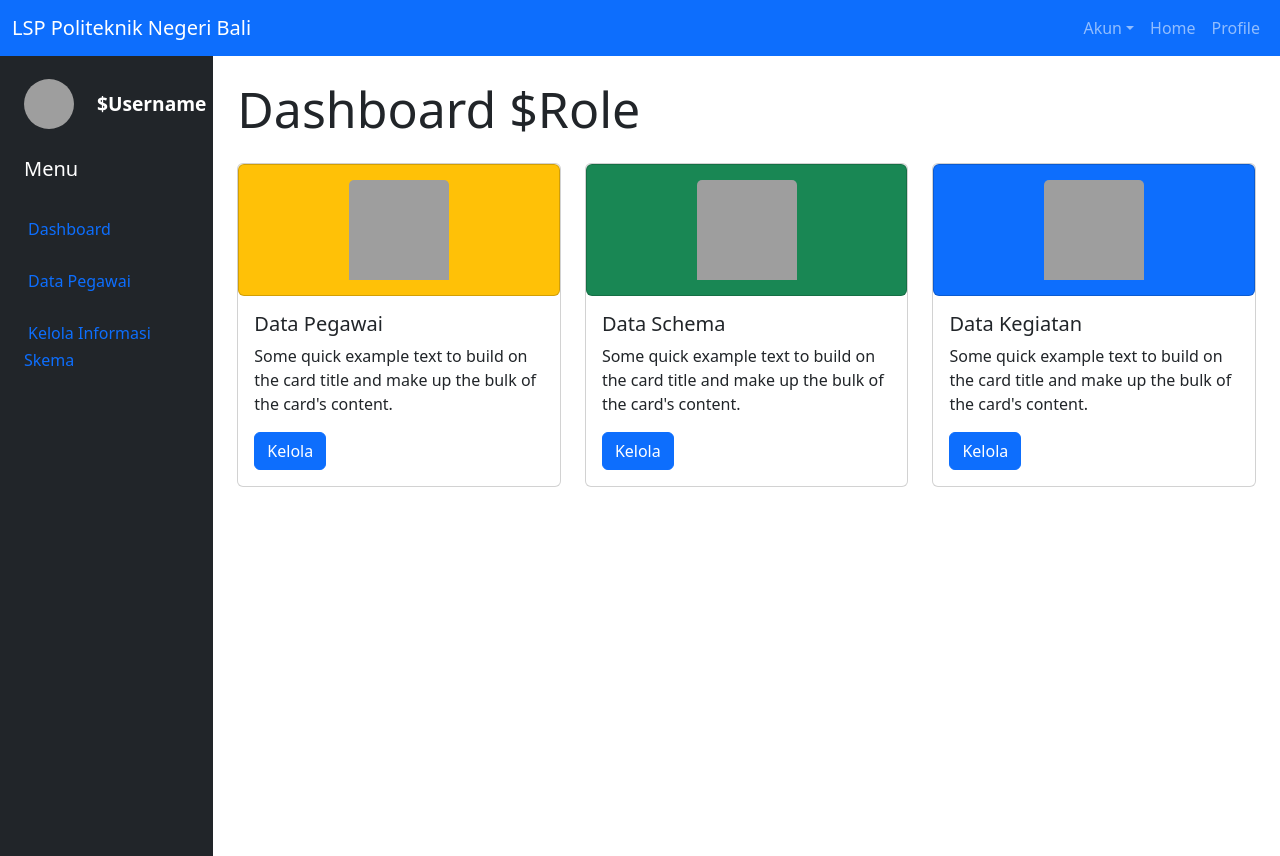
After one commit to jalalbinotong/sim_lsp, a CodeIgniter app: page /simlsp/index.php/cdashboard/dashboard in a window 1280 px wide. The commit adds this page. Run offline with CodeIgniter, Linux system fonts and the light colour scheme; grey boxes are pictures that could not be loaded.

Commit message:
Added Dashboard
- Controller and Models now linked to dashboard.
- Added Dashboard.

```diff
--- /dev/null
+++ b/application/controllers/Cdashboard.php
@@ -0,0 +1,15 @@
+<?php
+class Cdashboard extends CI_Controller
+{
+    // public function __construct()
+    // {
+    //     parent::__construct();
+    //     $this->load->model('mlogin');
+    // }
+
+    function dashboard()
+    {
+        $data['konten'] = $this->load->view('dashboard', '', TRUE);
+        $this->load->view('tampilanawal', $data);
+    }
+}
--- a/application/models/Mlogin.php
+++ b/application/models/Mlogin.php
@@ -18,7 +18,7 @@
                 'tipe_user' => $tipe_user
             );
             $this->session->set_userdata($array);
-            redirect('cadmin/formadmin', 'refresh');
+            redirect('cdashboard/dashboard');
         } else {
             //tidak ada data
             $this->session->set_flashdata('pesan', 'Login Gagal');
--- /dev/null
+++ b/application/views/dashboard.php
@@ -0,0 +1,171 @@
+<div class="container-fluid">
+    <div class="row flex-nowrap">
+        <div class="col-auto col-md-3 col-xl-2 px-sm-2 px-0 bg-dark">
+            <div class="d-flex flex-column align-items-center align-items-sm-start px-3 pt-2 text-white min-vh-100">
+                <div class="profile-info d-flex align-items-center">
+                    <img src="https://cdn-icons-png.flaticon.com/512/3135/3135715.png" class="profile-img me-2">
+                    <h4 class="profile-name mb-0">$Username</h4>
+                </div>
+                <a href="/" class="d-flex align-items-center pb-3 mb-md-0 me-md-auto text-white text-decoration-none">
+                    <span class="fs-5 d-none d-sm-inline">Menu</span>
+                </a>
+                <ul class="nav nav-pills flex-column mb-sm-auto mb-0 align-items-center align-items-sm-start" id="menu">
+                    <li class="nav-item">
+                        <a href="#" class="nav-link align-middle px-0">
+                            <i class="fs-4 bi-house"></i> <span class="ms-1 d-none d-sm-inline">Dashboard</span>
+                        </a>
+                    </li>
+                    <li>
+                        <a href="#" class="nav-link px-0 align-middle">
+                            <i class="fs-4 bi-table"></i> <span class="ms-1 d-none d-sm-inline">Data Pegawai</span></a>
+                    </li>
+                    <li>
+                        <a href="#submenu2" data-bs-toggle="collapse" class="nav-link px-0 align-middle ">
+                            <i class="fs-4 bi-bootstrap"></i> <span class="ms-1 d-none d-sm-inline">Kelola Informasi Skema</span></a>
+                        <ul class="collapse nav flex-column ms-1" id="submenu2" data-bs-parent="#menu">
+                            <li class="w-100">
+                                <a href="#" class="nav-link px-0"> <span class="d-none d-sm-inline">Item</span> 1</a>
+                            </li>
+                            <li>
+                                <a href="#" class="nav-link px-0"> <span class="d-none d-sm-inline">Item</span> 2</a>
+                            </li>
+                        </ul>
+                    </li>
+                    <!-- <li>
+                        <a href="#submenu3" data-bs-toggle="collapse" class="nav-link px-0 align-middle">
+                            <i class="fs-4 bi-grid"></i> <span class="ms-1 d-none d-sm-inline">Products</span> </a>
+                        <ul class="collapse nav flex-column ms-1" id="submenu3" data-bs-parent="#menu">
+                            <li class="w-100">
+                                <a href="#" class="nav-link px-0"> <span class="d-none d-sm-inline">Product</span> 1</a>
+                            </li>
+                            <li>
+                                <a href="#" class="nav-link px-0"> <span class="d-none d-sm-inline">Product</span> 2</a>
+                            </li>
+                            <li>
+                                <a href="#" class="nav-link px-0"> <span class="d-none d-sm-inline">Product</span> 3</a>
+                            </li>
+                            <li>
+                                <a href="#" class="nav-link px-0"> <span class="d-none d-sm-inline">Product</span> 4</a>
+                            </li>
+                        </ul>
+                    </li>
+                    <li>
+                        <a href="#" class="nav-link px-0 align-middle">
+                            <i class="fs-4 bi-people"></i> <span class="ms-1 d-none d-sm-inline">Customers</span> </a>
+                    </li>
+                </ul>
+                <hr> -->
+                    <!-- <div class="dropdown pb-4">
+                    <a href="#" class="d-flex align-items-center text-white text-decoration-none dropdown-toggle" id="dropdownUser1" data-bs-toggle="dropdown" aria-expanded="false">
+                        <img src="" alt="hugenerd" width="30" height="30" class="rounded-circle">
+                        <span class="d-none d-sm-inline mx-1">loser</span>
+                    </a>
+                    <ul class="dropdown-menu dropdown-menu-dark text-small shadow">
+                        <li><a class="dropdown-item" href="#">New project...</a></li>
+                        <li><a class="dropdown-item" href="#">Settings</a></li>
+                        <li><a class="dropdown-item" href="#">Profile</a></li>
+                        <li>
+                            <hr class="dropdown-divider">
+                        </li>
+                        <li><a class="dropdown-item" href="#">Sign out</a></li>
+                    </ul>
+                </div> -->
+                </ul>
+            </div>
+        </div>
+
+        <div class="col py-3">
+
+            <div class="container">
+                <p class="title">
+                    Dashboard $Role
+                </p>
+                <div class="row">
+                    <div class="col-md-4">
+                        <div class="card">
+                            <div class="card text-bg-warning">
+                                <img src="https://cdn-icons-png.flaticon.com/512/4168/4168988.png" class="card-img-top" alt="...">
+                            </div>
+                            <div class="card-body">
+                                <h5 class="card-title">Data Pegawai</h5>
+                                <p class="card-text">Some quick example text to build on the card title and make up the bulk of the card's content.</p>
+                                <a href="#" class="btn btn-primary">Kelola</a>
+                            </div>
+                        </div>
+                    </div>
+                    <div class="col-md-4">
+                        <div class="card">
+                            <div class="card text-bg-success">
+                                <img src="https://cdn-icons-png.flaticon.com/512/1415/1415345.png" class="card-img-top" alt="...">
+                            </div>
+                            <div class="card-body">
+                                <h5 class="card-title">Data Schema</h5>
+                                <p class="card-text">Some quick example text to build on the card title and make up the bulk of the card's content.</p>
+                                <a href="#" class="btn btn-primary">Kelola</a>
+                            </div>
+                        </div>
+                    </div>
+                    <div class="col-md-4">
+                        <div class="card">
+                            <div class="card text-bg-primary">
+                                <img src="https://cdn-icons-png.flaticon.com/512/2098/2098402.png" class="card-img-top" alt="...">
+                            </div>
+                            <div class="card-body">
+                                <h5 class="card-title">Data Kegiatan</h5>
+                                <p class="card-text">Some quick example text to build on the card title and make up the bulk of the card's content.</p>
+                                <a href="#" class="btn btn-primary">Kelola</a>
+                            </div>
+                        </div>
+                    </div>
+                </div>
+            </div>
+        </div>
+    </div>
+</div>
+
+<style>
+    .profile-info {
+        margin-top: 15px;
+        margin-bottom: 25px;
+    }
+
+    .profile-img {
+        width: 50px;
+        height: 50px;
+        border-radius: 50%;
+    }
+
+    .profile-name {
+        margin-left: 15px;
+        font-size: 1.2rem;
+        font-weight: bold;
+    }
+
+
+    /* .card {
+        background-color: aqua;
+    } */
+
+    .card img {
+        height: 100px;
+        width: 100px;
+    }
+
+    .card-header-color {
+        background-color: yellow;
+    }
+
+    .card-img-top {
+        display: block;
+        margin-left: auto;
+        margin-right: auto;
+        margin-top: 15px;
+        margin-bottom: 15px;
+        text-align: center;
+    }
+
+    .title {
+        font-size: 50px;
+        font-weight: 500;
+    }
+</style>
--- a/application/views/kontenberanda.php
+++ b/application/views/kontenberanda.php
@@ -221,5 +221,5 @@
 </style>
 Selamat Datang :
 <?php
-	echo $this->session->userdata('id_user');
+echo $this->session->userdata('id_user');
 ?>
```
